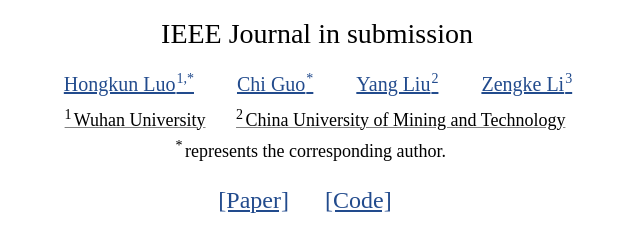
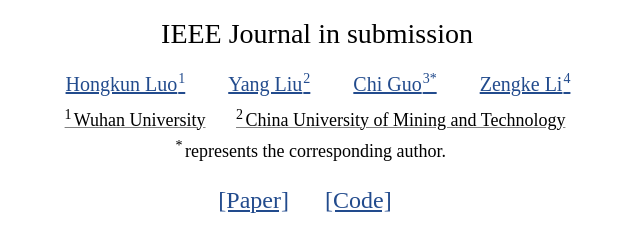
Before and after one commit to luohongk/SuperVINS, a plain HTML site: page index.html in a window 1280 px wide. Shown: the part 156-390 px from the top of the page, 323-963 px from the left. Drawn offline with nearby package versions, Linux system fonts and the light colour scheme.

Commit message:
change author

```diff
--- a/index.html
+++ b/index.html
@@ -41,16 +41,16 @@
     <p id="authors">
       <span class="conference">IEEE Journal in submission</span> <br>
       <span>
-        <a href="http://luohongkun.com/">Hongkun Luo<sup>1,*</sup></a>
-      </span>
-      <span>
-        <a href="https://jszy.whu.edu.cn/guochi">Chi Guo<sup>*</sup></a>
+        <a href="http://luohongkun.com/">Hongkun Luo<sup>1</sup></a>
       </span>
       <span>
         <a href="">Yang Liu<sup>2</sup></a>
       </span>
       <span>
-        <a href="https://cesi.cumt.edu.cn/info/1101/8625.htm">Zengke Li<sup>3</sup></a>
+        <a href="https://jszy.whu.edu.cn/guochi">Chi Guo<sup>3*</sup></a>
+      </span>
+      <span>
+        <a href="https://cesi.cumt.edu.cn/info/1101/8625.htm">Zengke Li<sup>4</sup></a>
       </span>
       <br>
       <span class="institution">
@@ -196,7 +196,7 @@
     <h2>BibTex</h2>
     <code> @article{supervins,<br>
   &nbsp;&nbsp;title={SuperVINS: A visual-inertial SLAM framework integrated deep learning features},<br>
-  &nbsp;&nbsp;author={Hongkun Luo and Chi Guo and Yang Liu and Zengke Li},<br>
+  &nbsp;&nbsp;author={Hongkun Luo and Yang Liu and Chi Guo and Zengke Li},<br>
   &nbsp;&nbsp;journal={arXiv preprint arXiv:2407.21348},<br>
   &nbsp;&nbsp;year={2024}<br>
   } </code>
```
